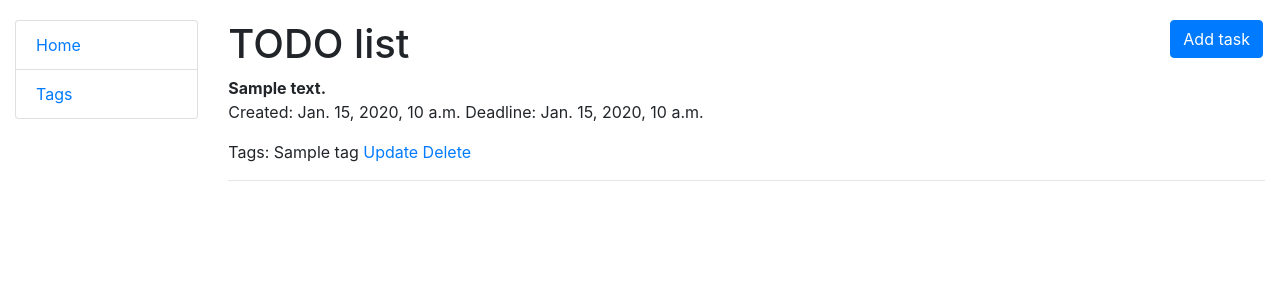
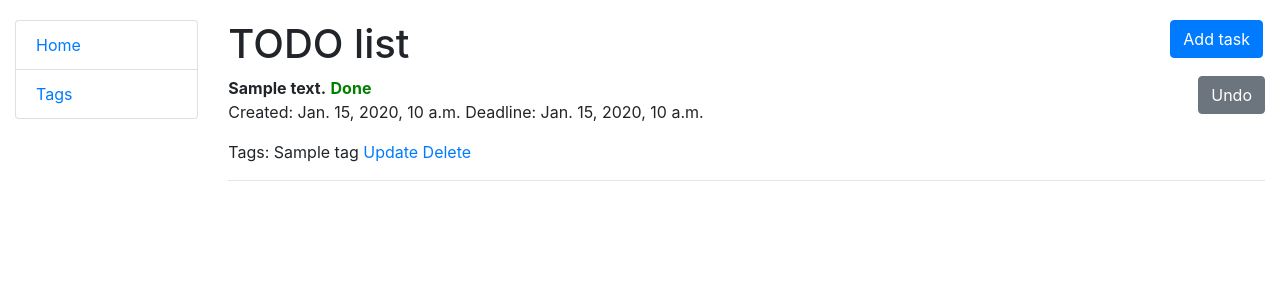
Before and after one commit to RomanNest/todo-list, a Django app: page / in a window 1280 px wide. Shown: the top 300 px of the page. Run offline with Django 5.2, Linux system fonts and the light colour scheme; tables that the repository leaves empty hold one stand-in row (values such as "Sample post").

Commit message:
add buttons & stating to undo & complete Task

```diff
--- a/templates/todo_service/index.html
+++ b/templates/todo_service/index.html
@@ -11,7 +11,19 @@
 	{% if task_list %}
 		{% for task in task_list %}
 			<strong>{{ task.content }}</strong>
-
+      {% if task.result %}
+        <strong class="done" style="color: green">Done</strong>
+        <form action="{% url 'todo_service:undo-task' pk=task.pk %}" method="post" style="display: inline;">
+          {% csrf_token %}
+          <button style="float: right" class="btn btn-secondary" type="submit">Undo</button>
+        </form>
+      {% else %}
+        <strong class="not-done" style="color: red">Not Done</strong>
+        <form action="{% url 'todo_service:complete-task' pk=task.pk %}" method="post" style="display: inline;">
+          {% csrf_token %}
+          <button style="float: right" class="btn btn-sm btn-success" type="submit">Complete</button>
+        </form>
+      {% endif %}
 			<p>
 				Created: {{ task.created_date }}
       	{% if task.deadline %}
```
